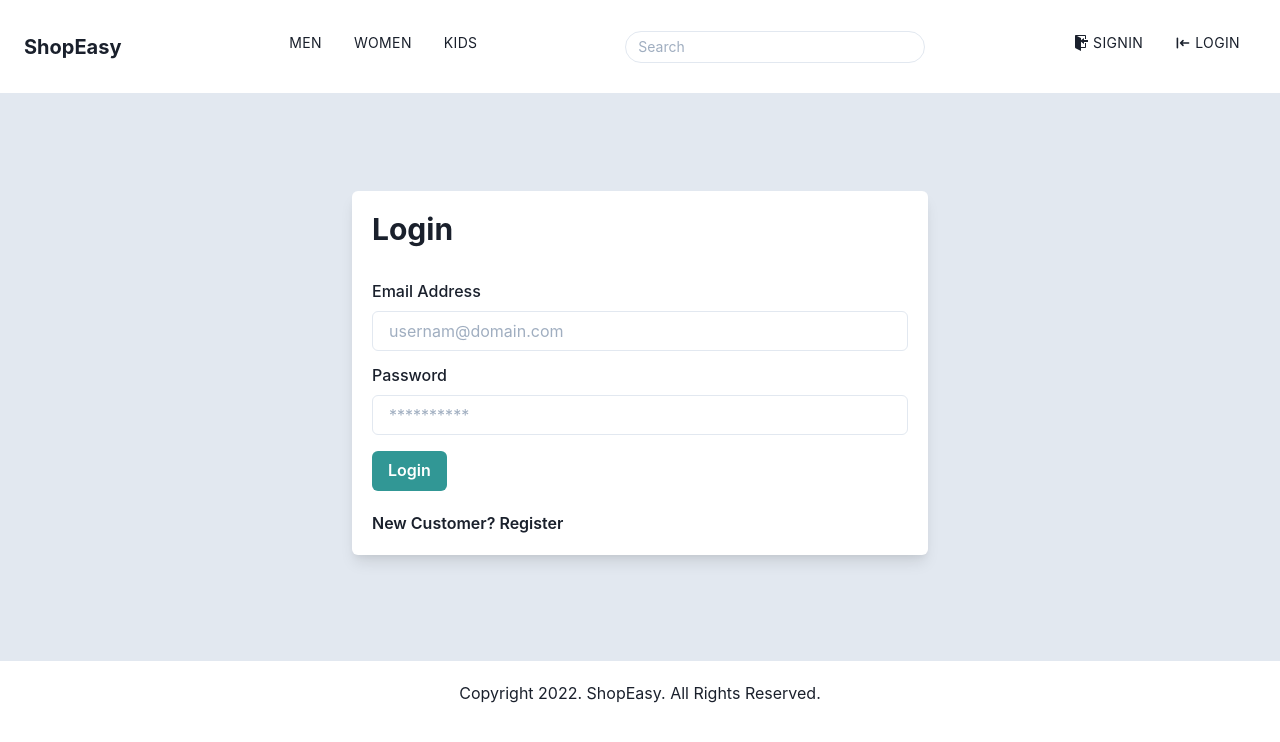
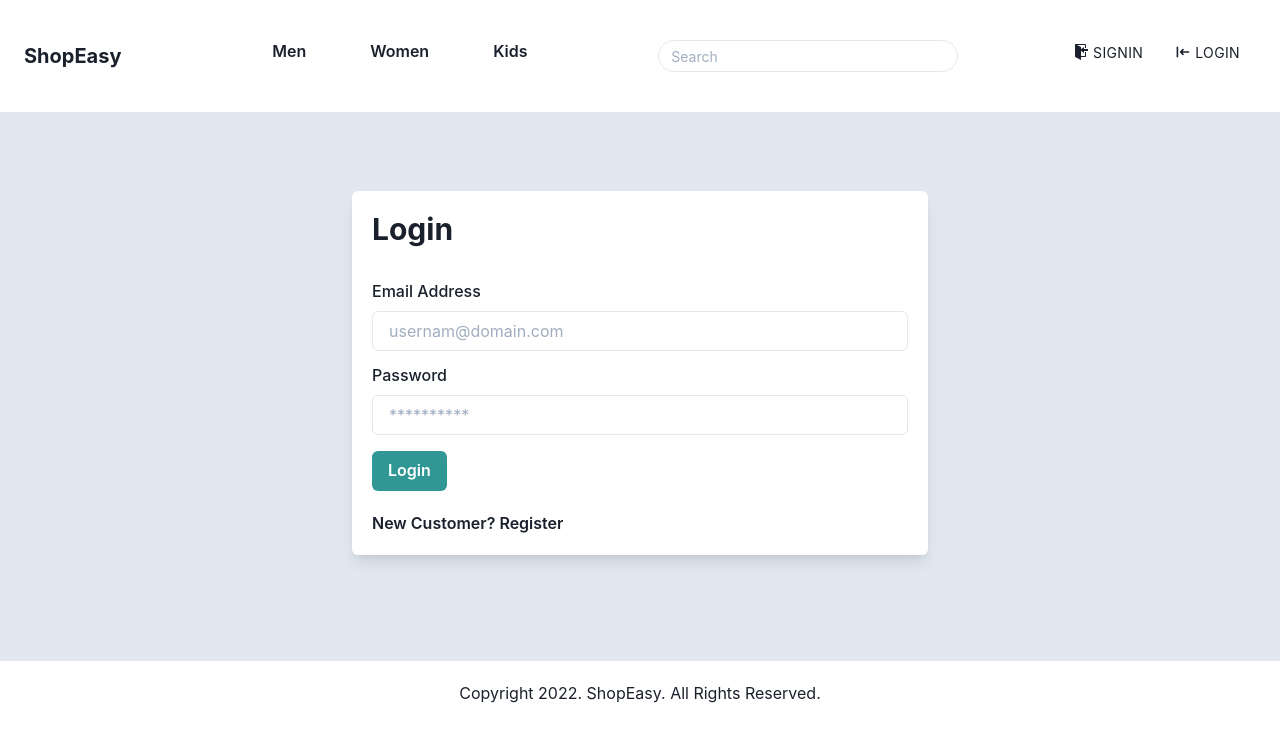
Before and after one commit to ssaboorr/ShopEasy-React, a React (Create React App) app in the folder frontend/: page /login in a window 1280 px wide. Shown: the top 742 px of the page. Built offline with nearby package versions, Linux system fonts and the light colour scheme.

Commit message:
Update Header links

```diff
--- a/frontend/src/components/Header/Header.js
+++ b/frontend/src/components/Header/Header.js
@@ -26,6 +26,12 @@ import MenuItems from "./MenuItem";
 import SearchBar from "../Search";
 import { useDispatch, useSelector } from "react-redux";
 import { logout } from "../../actions/userActions";
+import {
+  USER_DETAILS_RESET,
+  USER_LOGIN_RESET,
+  USER_REGISTER_RESET,
+} from "../../constants/userConstants";
+import { PRODUCT_DETAILS_RESET } from "../../constants/productConstants";
 
 const Header = () => {
   const dispatch = useDispatch();
@@ -37,15 +43,26 @@ const Header = () => {
   const { userInfo } = userLogin;
 
   const userDetails = useSelector((state) => state.userDetails);
-  console.log(userDetails);
 
   const { user } = userDetails;
 
+  if (user.name) {
+    userInfo.name = user.name;
+  }
+
   const logoutHandler = () => {
     dispatch(logout());
+    dispatch({ type: USER_DETAILS_RESET });
+    dispatch({ type: USER_REGISTER_RESET });
 
     navigate("/login");
   };
+
+  const handleClick = () => {
+    dispatch({ type: PRODUCT_DETAILS_RESET });
+    console.log("working");
+  };
+
   return (
     <Flex
       as="header"
@@ -89,17 +106,23 @@ const Header = () => {
         <Flex direction="row">
           <MenuItems url="/men">
             <Flex alignItems="center" justifyContent="center" m="2">
-              <Text>Men</Text>
+              <Button  bgColor="white" onClick={handleClick}>
+                Men
+              </Button>
             </Flex>
           </MenuItems>
-          <MenuItems url="/women">
+          <MenuItems onClick={() => handleClick()} url="/women">
             <Flex alignItems="center" justifyContent="center" m="2">
-              <Text>Women</Text>
+              <Button bgColor="white" onClick={handleClick}>
+                Women
+              </Button>
             </Flex>
           </MenuItems>
-          <MenuItems url="/kids">
+          <MenuItems onClick={() => handleClick()} url="/kids">
             <Flex alignItems="center" justifyContent="center" m="2">
-              <Text>Kids</Text>
+              <Button bgColor="white" onClick={handleClick}>
+                Kids
+              </Button>
             </Flex>
           </MenuItems>
         </Flex>
@@ -119,7 +142,7 @@ const Header = () => {
                 rightIcon={<IoChevronDown />}
                 _hover={{ textDecoration: "none", opacity: "0.7" }}
               >
-                {user.name}
+                {userInfo.name}
               </MenuButton>
               <MenuList url="/login">
                 <MenuItem as={RouterLink} to="/profile">
--- a/frontend/src/constants/userConstants.js
+++ b/frontend/src/constants/userConstants.js
@@ -1,11 +1,15 @@
 export const USER_LOGIN_REQUEST = "USER_REGISTER_REQUEST";
 export const USER_LOGIN_SUCCESS = "USER_REGISTER_SUCCESS";
 export const USER_LOGIN_FAIL = "USER_REGISTER_FAIL";
+export const USER_LOGIN_RESET = "USER_REGISTER_RESET";
 export const USER_LOGOUT = "USER_LOGOUT";
 
 export const USER_REGISTER_REQUEST = "USER_REGISTER_REQUEST";
 export const USER_REGISTER_SUCCESS = "USER_REGISTER_SUCCESS";
 export const USER_REGISTER_FAIL = "USER_REGISTER_FAIL";
+export const USER_REGISTER_RESET = "USER_REGISTER_RESET";
+
+
 
 export const USER_DETAILS_REQUEST = "USER_DETAILS_REQUEST";
 export const USER_DETAILS_SUCCESS = "USER_DETAILS_SUCCESS";
--- a/frontend/src/reducers/userReducer.js
+++ b/frontend/src/reducers/userReducer.js
@@ -2,10 +2,12 @@ import {
   USER_LOGIN_SUCCESS,
   USER_LOGIN_REQUEST,
   USER_LOGIN_FAIL,
+  USER_LOGIN_RESET,
   USER_LOGOUT,
   USER_REGISTER_SUCCESS,
   USER_REGISTER_REQUEST,
   USER_REGISTER_FAIL,
+  USER_REGISTER_RESET,
   USER_DETAILS_SUCCESS,
   USER_DETAILS_REQUEST,
   USER_DETAILS_FAIL,
@@ -24,6 +26,8 @@ const userLoginReducer = (state = {}, action) => {
       return { loading: false, userInfo: action.payload };
     case USER_LOGIN_FAIL:
       return { loading: false, error: action.payload };
+    case USER_LOGIN_RESET:
+      return (state = {});
     case USER_LOGOUT:
       return {};
     default:
@@ -39,6 +43,8 @@ export const userRegisterReducer = (state = {}, action) => {
       return { loading: false, userInfo: action.payload };
     case USER_REGISTER_FAIL:
       return { loading: false, error: action.payload };
+    case USER_REGISTER_RESET:
+      return (state = {});
 
     default:
       return state;
--- a/frontend/src/screens/RegisterScreen.js
+++ b/frontend/src/screens/RegisterScreen.js
@@ -35,7 +35,7 @@ const RegisterScreen = () => {
 
   const userRegister = useSelector((state) => state.userRegister);
   const { loading, error, userInfo } = userRegister;
-  // console.log(userInfo)
+  console.log(userInfo)
 
   useEffect(() => {
     if (userInfo) {
```
Also changed, not shown: frontend/src/screens/ProductScreen.js (+5 -10 lines).
